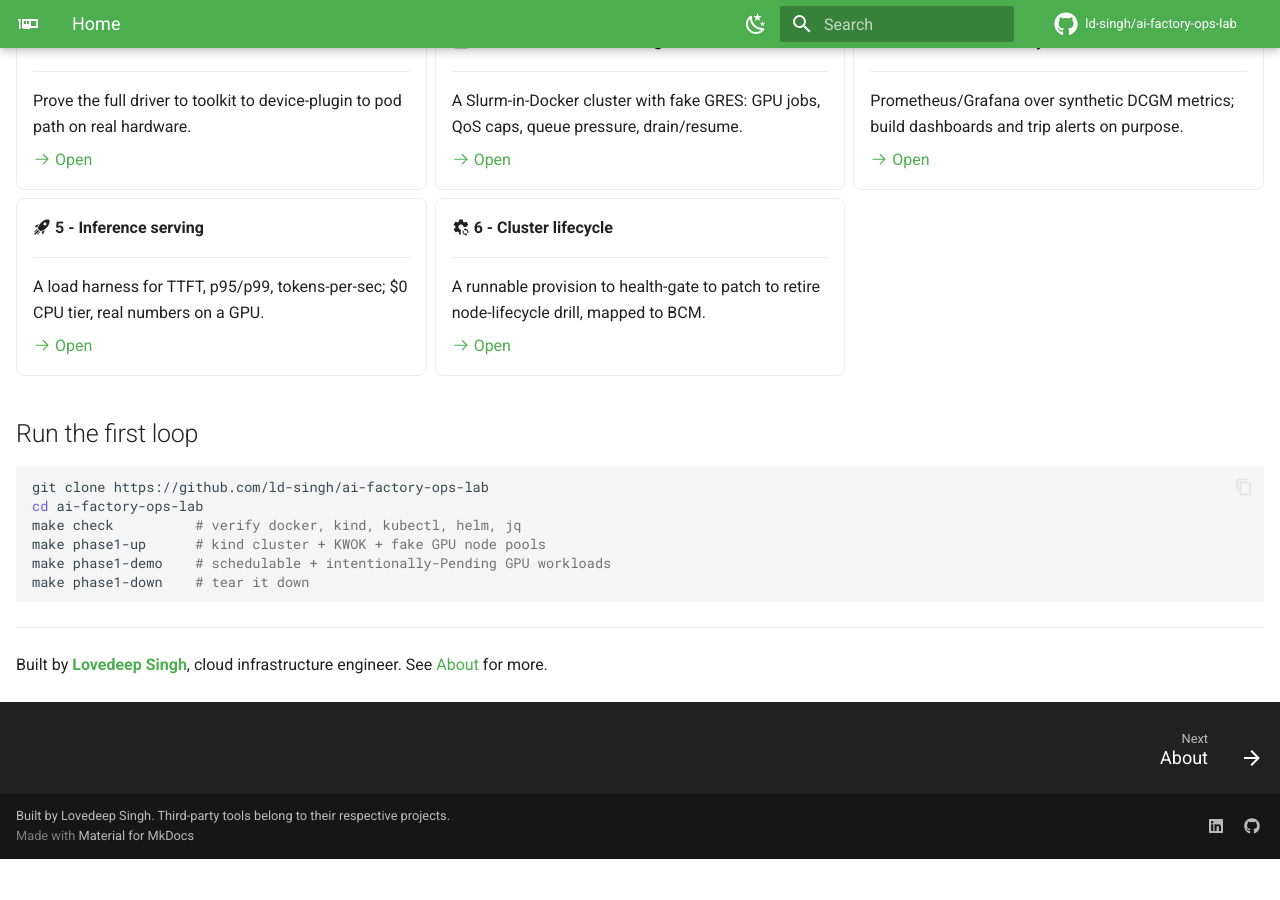
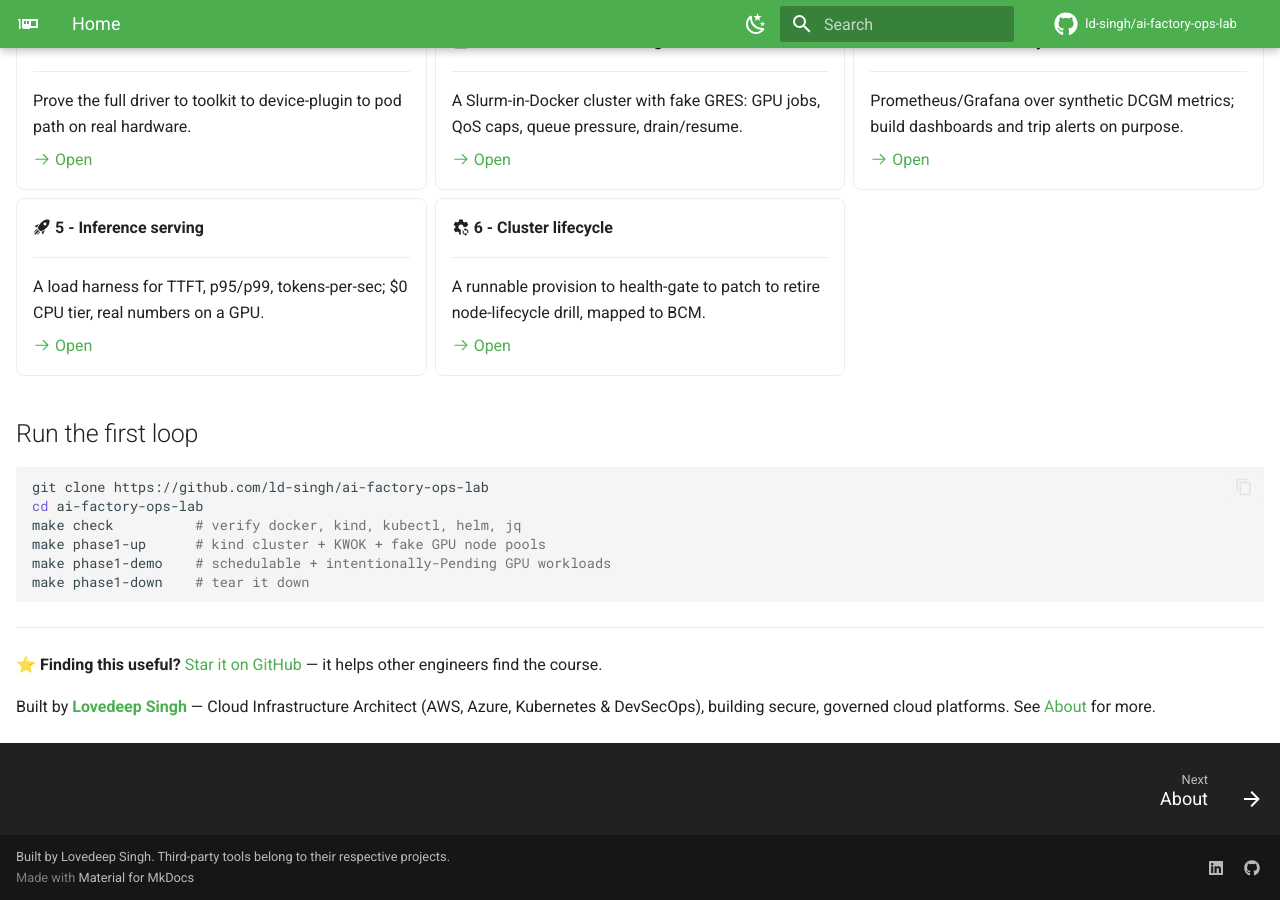
Before and after one commit to ld-singh/ai-factory-ops-lab, an MkDocs documentation site: the page built from docs/index.md, in a window 1280 px wide and 900 px high, scrolled down 1555 px. Built offline with MkDocs 1.6.1 and Material for MkDocs 9.7.7, drawn with Linux system fonts in a browser that asks for light colours; comment, search, counter and statistics services are not loaded; before the commit the page ends 2414 px from its top, so only the background shows below that.

Commit message:
Added info

```diff
--- a/docs/index.md
+++ b/docs/index.md
@@ -119,5 +119,9 @@ make phase1-down    # tear it down
 
 ---
 
-Built by **[Lovedeep Singh](https://www.linkedin.com/in/lovedeep-singh-cloud-infra/)**,
-cloud infrastructure engineer. See [About](about.md) for more.
+⭐ **Finding this useful?** [Star it on GitHub](https://github.com/ld-singh/ai-factory-ops-lab/stargazers)
+— it helps other engineers find the course.
+
+Built by **[Lovedeep Singh](https://www.linkedin.com/in/lovedeep-singh-cloud-infra/)** —
+Cloud Infrastructure Architect (AWS, Azure, Kubernetes & DevSecOps), building secure, governed
+cloud platforms. See [About](about.md) for more.
```
Also changed, not shown: README.md (+16 -0 lines).
